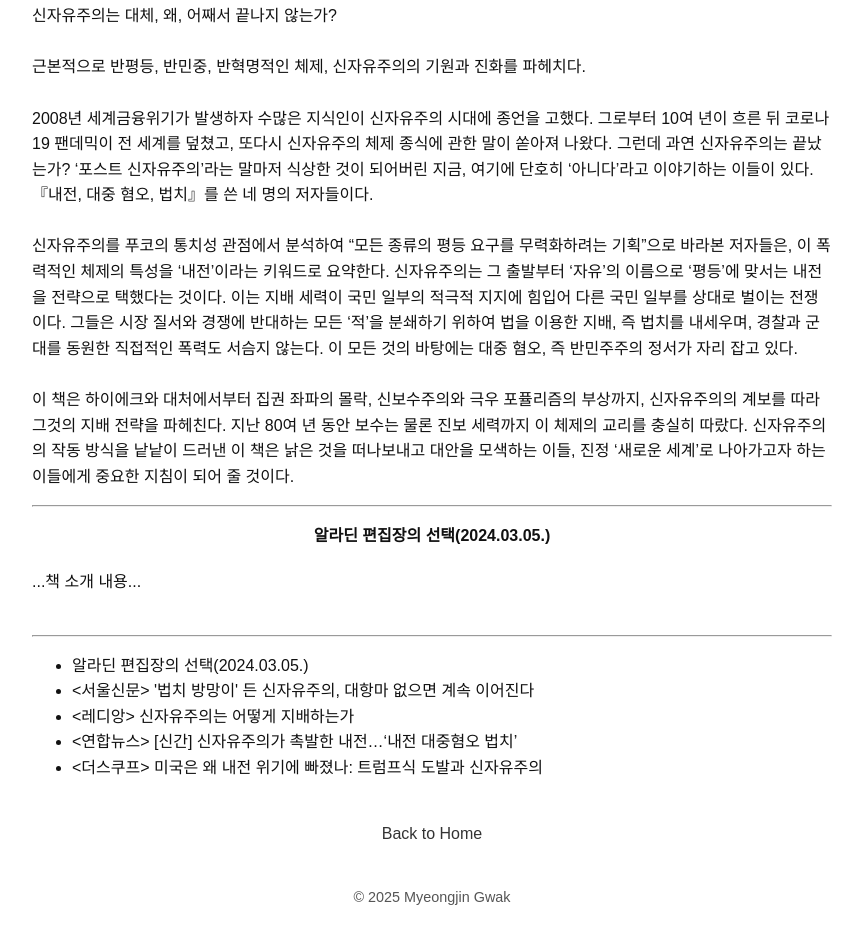
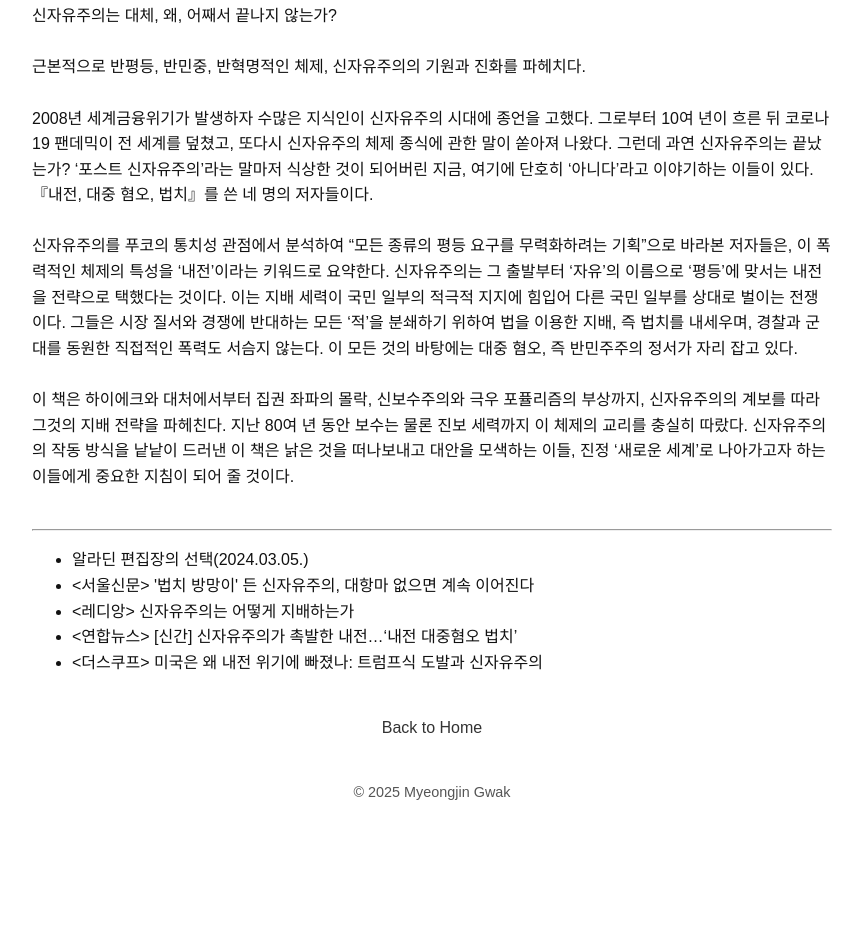
Before and after one commit to myeongjin-editor/myeongjin, a plain HTML site: page project1.html in a window 1280 px wide. Shown: the part 585-1514 px from the top of the page, without its empty margins (208-1071 px from the left). After the commit the page ends 1409 px from the top, so only its background shows below. Drawn offline with Linux system fonts and the light colour scheme.

Commit message:
Update project1.html

```diff
--- a/project1.html
+++ b/project1.html
@@ -63,15 +63,6 @@
       신자유주의를 푸코의 통치성 관점에서 분석하여 “모든 종류의 평등 요구를 무력화하려는 기획”으로 바라본 저자들은, 이 폭력적인 체제의 특성을 ‘내전’이라는 키워드로 요약한다. 신자유주의는 그 출발부터 ‘자유’의 이름으로 ‘평등’에 맞서는 내전을 전략으로 택했다는 것이다. 이는 지배 세력이 국민 일부의 적극적 지지에 힘입어 다른 국민 일부를 상대로 벌이는 전쟁이다. 그들은 시장 질서와 경쟁에 반대하는 모든 ‘적’을 분쇄하기 위하여 법을 이용한 지배, 즉 법치를 내세우며, 경찰과 군대를 동원한 직접적인 폭력도 서슴지 않는다. 이 모든 것의 바탕에는 대중 혐오, 즉 반민주주의 정서가 자리 잡고 있다.<br><br>
       이 책은 하이에크와 대처에서부터 집권 좌파의 몰락, 신보수주의와 극우 포퓰리즘의 부상까지, 신자유주의의 계보를 따라 그것의 지배 전략을 파헤친다. 지난 80여 년 동안 보수는 물론 진보 세력까지 이 체제의 교리를 충실히 따랐다. 신자유주의의 작동 방식을 낱낱이 드러낸 이 책은 낡은 것을 떠나보내고 대안을 모색하는 이들, 진정 ‘새로운 세계’로 나아가고자 하는 이들에게 중요한 지침이 되어 줄 것이다.
     </p>
-    <hr>
-    <p style="text-align:center; font-weight:bold;">알라딘 편집장의 선택(2024.03.05.)</p>
-  </section>
-
-<!-- 책 소개 아래 -->
-<section class="book-intro">
-  <p>
-    ...책 소개 내용...
-  </p>
   </section>
 
   <!-- 성과 부분 -->
@@ -85,11 +76,13 @@
       <li>&lt;더스쿠프&gt; 미국은 왜 내전 위기에 빠졌나: 트럼프식 도발과 신자유주의</li>
     </ul>
   </section>
+</main>
 
 <!-- 홈 버튼 -->
 <nav style="text-align:center; margin:20px 0;">
   <a href="index.html">Back to Home</a>
 </nav>
+
 <footer>
   © 2025 Myeongjin Gwak
 </footer>
```
Lines whose indentation alone changed are shown as unchanged.
